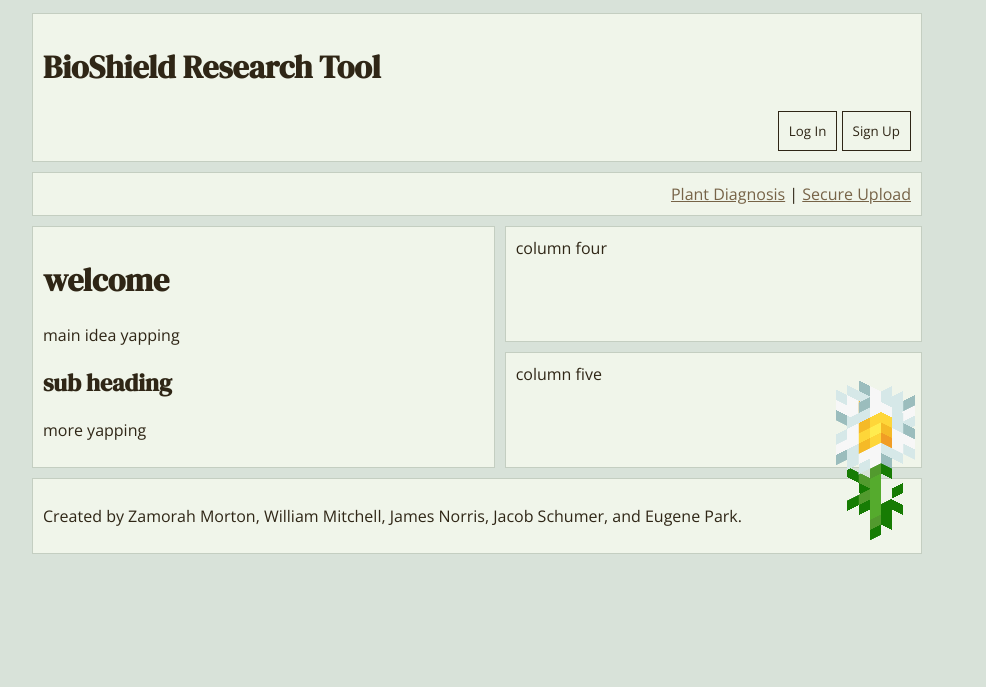
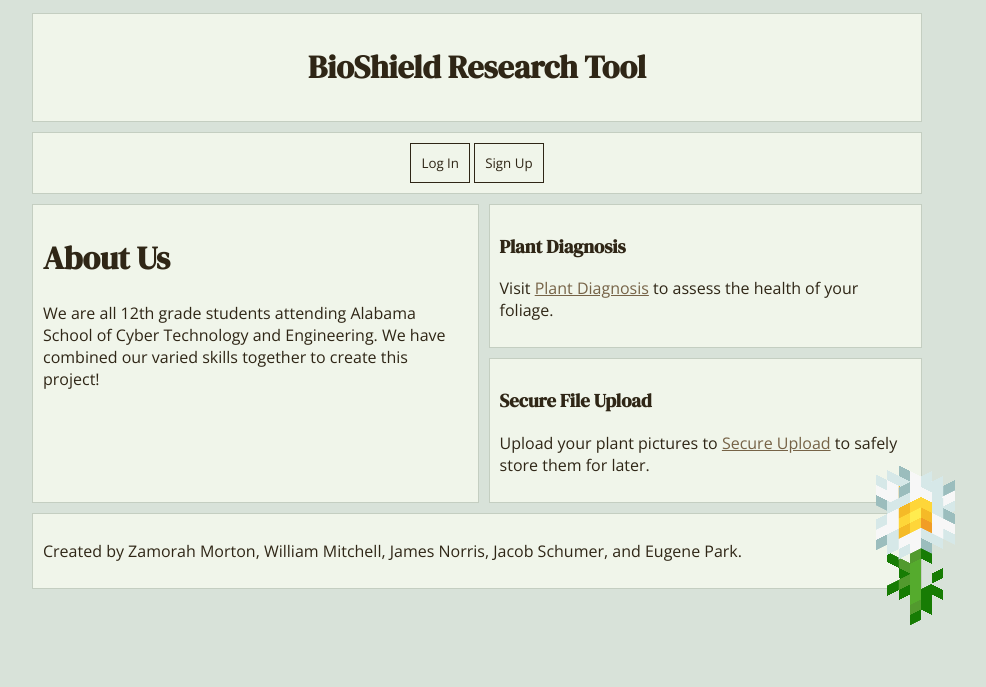
Before and after one commit to bioshield-hatch/ai-backend, a Flask app: page / in a window 1280 px wide. Shown: the top 687 px of the page, without its empty margins (163-1149 px from the left). Run offline with Flask 3, Linux system fonts and the light colour scheme.

Commit message:
changed the whole front page :p lol

```diff
--- a/static/substyles/index.css
+++ b/static/substyles/index.css
@@ -27,11 +27,12 @@ body {
 /* section organization */
 #g1 {
   grid-area: head;
+  text-align: center;
 }
 
 #g2 {
   grid-area: nav;
-  text-align: right;
+  text-align: center;
 }
 
 #g3 {
@@ -55,11 +56,6 @@ body {
 #oxeyed {
   position: absolute;
   z-index: 1;
-  bottom: -50px;
-  right: -110px;
+  bottom: -100px;
+  right: -150px;
 }
-
-/* specific grid stuff */
-#account {
-  text-align: right;
-}
--- a/templates/index.html
+++ b/templates/index.html
@@ -13,31 +13,37 @@
       <!-- header -->
       <div class="grid-sec" id="g1">
         <h1>BioShield Research Tool</h1>
+      </div>
+      <!-- navigation bar-->
+      <div class="grid-sec" id="g2">
         <div id="account">
           <a href="{{ url_for('login') }}"><button>Log In</button></a>
           <a href="{{ url_for('signup') }}"><button>Sign Up</button></a>
         </div>
       </div>
-      <!-- navigation bar-->
-      <div class="grid-sec" id="g2">
-        <a href="{{ url_for('diagnose_plant') }}">Plant Diagnosis</a>
-        |
-        <a href="{{ url_for('secure_upload') }}">Secure Upload</a>
-      </div>
       <!--misc area 1 (tall left box)-->
       <div class="grid-sec" id="g3">
-        <h1>welcome</h1>
-        <p>main idea yapping</p>
-        <h2>sub heading</h2>
-        <p>more yapping</p>
+        <h1>About Us</h1>
+        <p>
+          We are all 12th grade students attending Alabama School of Cyber Technology and Engineering. We have combined our varied
+          skills together to create this project!
+        </p>
       </div>
       <!-- misc area 2 (right top box)-->
-      <div class="grid-sec" id="g4">column four</div>
+      <div class="grid-sec" id="g4">
+        <h3>Plant Diagnosis</h3>
+        <p>Visit <a href="{{ url_for('diagnose_plant') }}">Plant Diagnosis</a> to assess the health of your foliage.</p>
+      </div>
       <!-- misc area 3 (right bottom box)-->
-      <div class="grid-sec" id="g5">column five</div>
+      <div class="grid-sec" id="g5">
+        <h3>Secure File Upload</h3>
+        <p>
+          Upload your plant pictures to <a href="{{ url_for('secure_upload') }}">Secure Upload</a> to safely store them for later.
+        </p>
+      </div>
       <div class="grid-sec" id="g6">
         <p>Created by Zamorah Morton, William Mitchell, James Norris, Jacob Schumer, and Eugene Park.</p>
-        <img src="/static/assets/oxeyedaisy.png" id="oxeyed">
+        <img src="/static/assets/oxeyedaisy.png" id="oxeyed" />
       </div>
     </div>
   </body>
```
